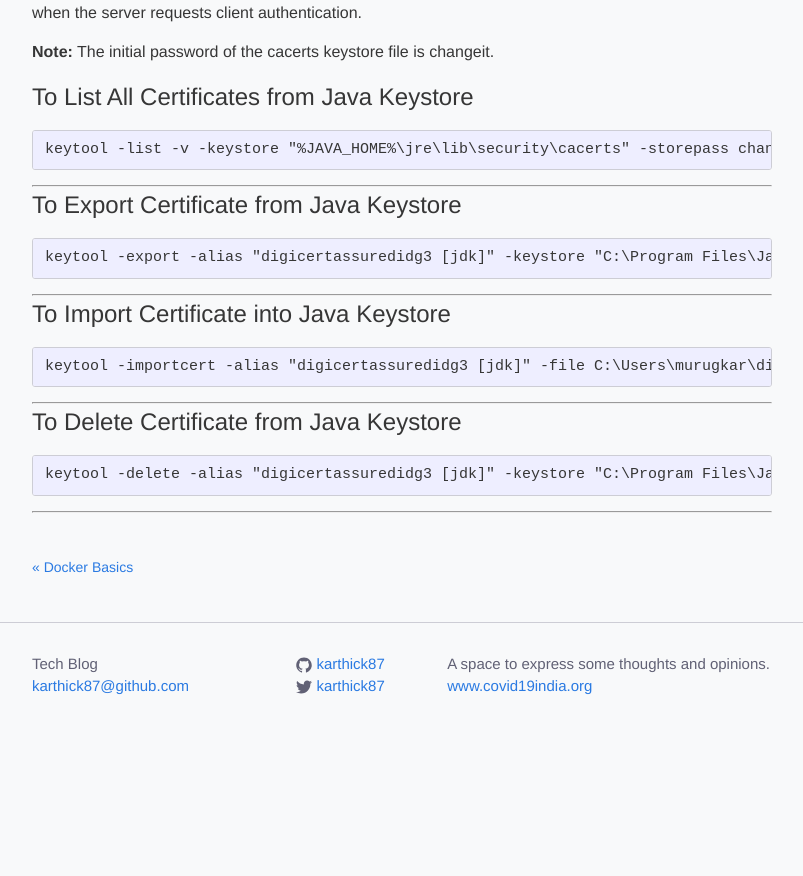
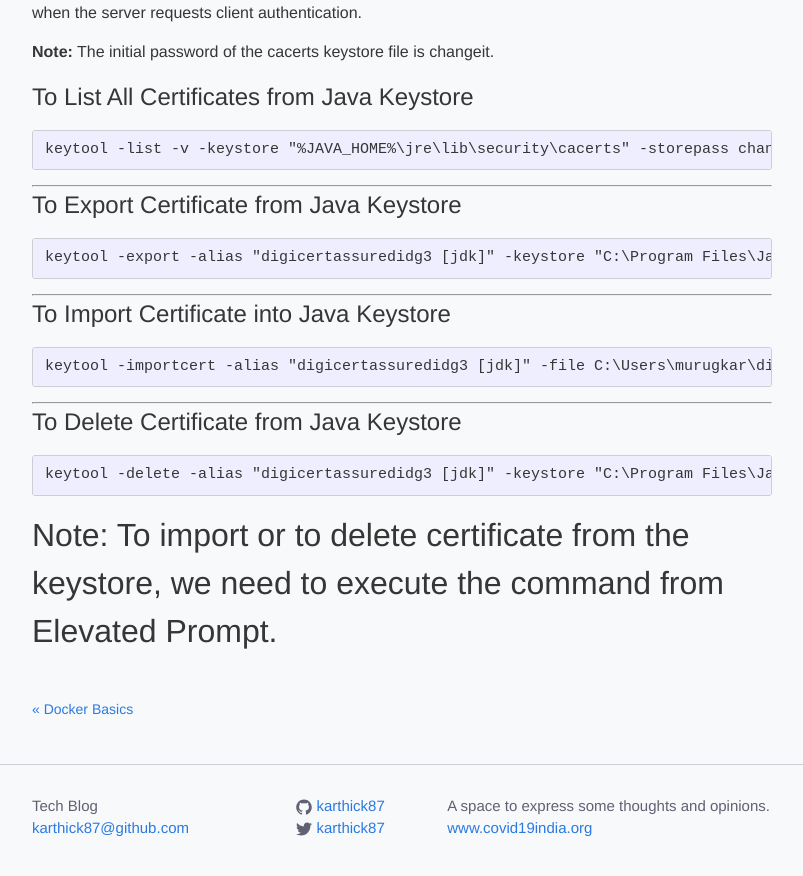
Before and after one commit to karthick87/karthick87.github.io, a Jekyll site: the page built from _posts/2022-08-01-java_installation_windows.md, in a window 1280 px wide and 900 px high, scrolled down 1366 px. Shown: the top 876 px of the window, without its empty margins (238-1041 px from the left). Built offline with Jekyll 4.4.1, drawn with Linux system fonts in a browser that asks for light colours; a script that is not in the unit is left out; before the commit the page ends 2124 px from its top, so only the background shows below that.

Commit message:
Update 2022-08-01-java_installation_windows.md

````diff
--- a/_posts/2022-08-01-java_installation_windows.md
+++ b/_posts/2022-08-01-java_installation_windows.md
@@ -72,6 +72,8 @@
 ---
 # To Delete Certificate from Java Keystore
 ```cmd
-keytool -delete -alias "digicertassuredidg3 [jdk]" -keystore "C:\Program Files\Java\jdk1.8.0_152\jre\lib\security\cacerts"
+keytool -delete -alias "digicertassuredidg3 [jdk]" -keystore "C:\Program Files\Java\jdk1.8.0_152\jre\lib\security\cacerts" -storepass changeit
 ```
+
+Note: To import or to delete certificate from the keystore, we need to execute the command from Elevated Prompt.
 ---
````
